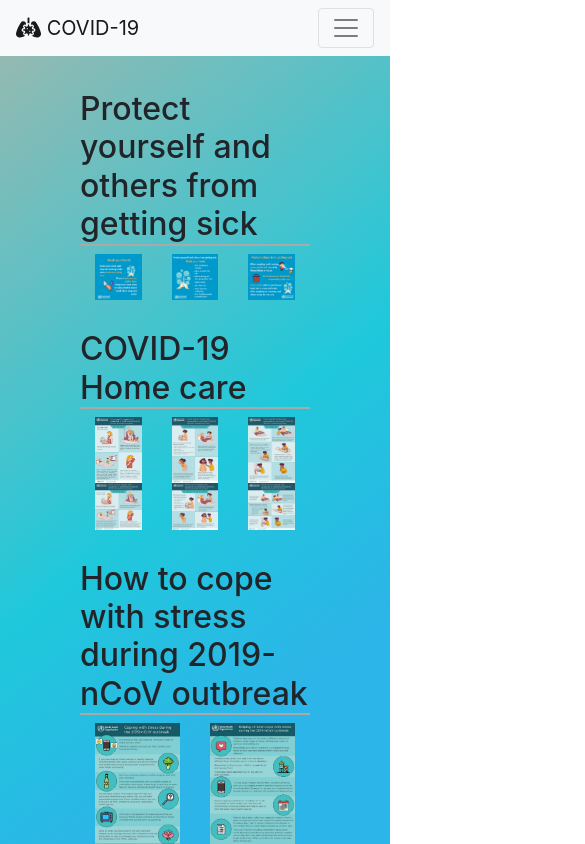
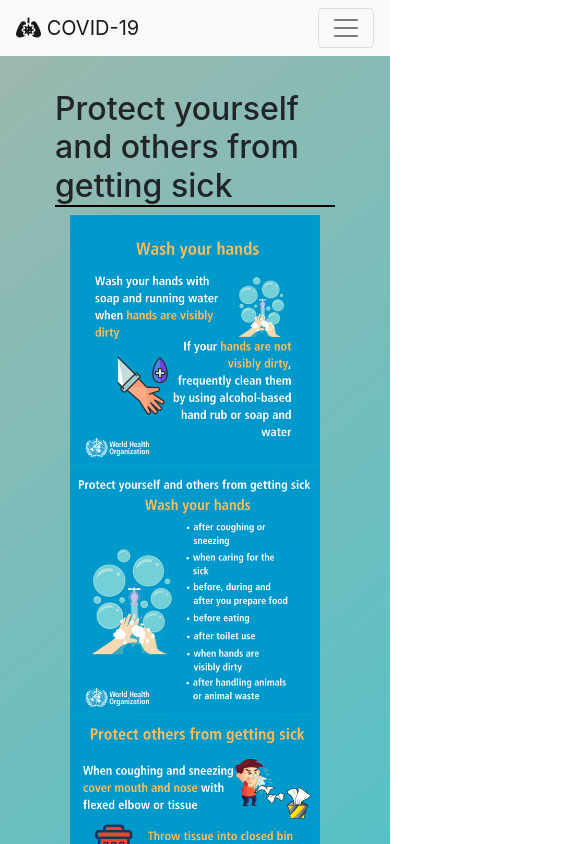
Before and after one commit to MT0609/covid-19-statistics, a React (Create React App) app: page /#/advice in a window 390 px wide. Shown: the top 844 px of the page, 585 px wide, since content can reach past the window. Built offline with nearby package versions, Linux system fonts and the light colour scheme.

Commit message:
add responsive for statistics

```diff
--- a/src/App.css
+++ b/src/App.css
@@ -5,7 +5,7 @@
 .App {
   background-image: linear-gradient(141deg, #9fb8ad 0%, #1fc8db 51%, #2cb5e8 75%);
   margin: 0;
-  padding: 50px;
+  padding: 50px 25px;
 }
 
 nav{
--- a/src/component/VietnamStatistics.js
+++ b/src/component/VietnamStatistics.js
@@ -81,7 +81,7 @@ class VietNamStatistics extends React.Component{
               <h1>Vietnam Statistics</h1>
               <div className='container-fluid'>
                 <div className='row'>
-                  <div className='col-3'>
+                  <div className='col-12 col-md-3'>
                       <div className="total">
                         <div id="cases" className="data">
                             <span>{VietNamTotal.cases}</span>
@@ -98,7 +98,7 @@ class VietNamStatistics extends React.Component{
                       </div>
                   </div>
 
-                  <div className='col-9'>
+                  <div className='col-12 col-md-9'>
                       <div className="chart">
                         {this.VietnamTimelineChart(VietNamTimeline)}
                       </div>
--- a/src/component/globalStatistics.js
+++ b/src/component/globalStatistics.js
@@ -38,14 +38,14 @@ class GlobalStatistics extends React.Component{
 
                 <div className='container-fluid'>
                     <div className='row'>
-                        <div className="col-9">
+                        <div className="col-12 col-md-9">
                              <div className="countries">
                                 {country.map((item,key) => <CountryBox key={key} flag={item.countryInfo.flag} country={item.country} cases={item.cases} recovered={item.recovered}
                                 deaths={item.deaths} todayCases={item.todayCases} todayDeaths={item.todayDeaths}/>)}
                             </div>
                         </div>
 
-                        <div className="col-3">
+                        <div className="col-12 col-md-3">
                             <div className="total">
                                 <div id="cases" className="data">
                                     <span>{world.cases}</span>
--- a/src/page/advice/advice.css
+++ b/src/page/advice/advice.css
@@ -11,5 +11,10 @@ section{
 }
 
 h2{
-    border-bottom: 2px solid darkgray;
+    border-bottom: 2px solid black;
 }
+
+p{
+    font-size: large;
+    background-color: transparent;
+}
--- a/src/page/advice/advice.js
+++ b/src/page/advice/advice.js
@@ -6,15 +6,15 @@ const Advice = () => {
         <div className='advice'>
             <section>
                 <h2>Protect yourself and others from getting sick</h2>
-                <div className='container'>
+                <div className='container-fluid'>
                     <div className='row'>
-                        <div className='col'>
+                        <div className='col-sm-12 col-md-4'>
                             <img src={require('../../image/protect.png')} />
                         </div>
-                        <div className='col'>
+                        <div className='col-sm-12 col-md-4'>
                             <img src={require('../../image/protect2.png')} />
                         </div>
-                        <div className='col'>
+                        <div className='col-sm-12 col-md-4'>
                             <img src={require('../../image/protect3.png')} />
                         </div>
                     </div>
@@ -23,26 +23,26 @@ const Advice = () => {
 
             <section>
                 <h2>COVID-19 Home care</h2>
-                <div className='container'>
+                <div className='container-fluid'>
                     <div className='row'>
-                        <div className='col'>
+                        <div className='col-sm-12 col-md-4'>
                             <img src={require('../../image/homecare.png')} />
                         </div>
-                        <div className='col'>
+                        <div className='col-sm-12 col-md-4'>
                             <img src={require('../../image/homecare2.png')} />
                         </div>
-                        <div className='col'>
+                        <div className='col-sm-12 col-md-4'>
                             <img src={require('../../image/homecare3.png')} />
                         </div>
                     </div>
                     <div className='row'>
-                        <div className='col'>
+                        <div className='col-sm-12 col-md-4'>
                             <img src={require('../../image/homecare4.png')} />
                         </div>
-                        <div className='col'>
+                        <div className='col-sm-12 col-md-4'>
                             <img src={require('../../image/homecare5.png')} />
                         </div>
-                        <div className='col'>
+                        <div className='col-sm-12 col-md-4'>
                             <img src={require('../../image/homecare6.png')} />
                         </div>
                     </div>
@@ -53,17 +53,15 @@ const Advice = () => {
                 <h2>How to cope with stress during 2019-nCoV outbreak</h2>
                 <div className="container">
                     <div className="row">
-                        <div className='col'>
-                            <img src={require('../../image/stress.jpg')} />
+                        <div className='col-6'>
+                            <img src={require('../../image/stress.jpg')} style={{width: "400px"}} />
                         </div>
-                        <div className='col'>
-                            <img src={require('../../image/stress2.jpg')} />
+                        <div className='col-6'>
+                            <img src={require('../../image/stress2.jpg')} style={{width: "400px"}} />
                         </div>
                     </div>
                 </div>
             </section>
-
-
 
         </div>
     )
--- a/src/page/needtoknow/needtoknow.css
+++ b/src/page/needtoknow/needtoknow.css
@@ -2,7 +2,7 @@
     margin-top: 60px;
 }
 
-.symptoms .container .col{
+.symptoms .container {
     text-align: center;
 }
 
--- a/src/page/needtoknow/needtoknow.js
+++ b/src/page/needtoknow/needtoknow.js
@@ -16,10 +16,10 @@ const NeedtoKnow = () => {
                 <p className='text-center'>These images are colorized and from electron microscropes</p>
                 <div className="container">
                     <div className="row">
-                        <div className='col'>
+                        <div className='col-sm-12 col-md-6'>
                             <img src={require('../../image/virus2.jpg')} />
                         </div>
-                        <div className='col'>
+                        <div className='col-sm-12 col-md-6'>
                             <img src={require('../../image/virus.jpg')} />
                         </div>
                     </div>
@@ -31,15 +31,15 @@ const NeedtoKnow = () => {
                 <p>Symptoms of COVID-19 can range from mild illness to pneumonia. Some people will recover easily, and others may get very sick very quickly.</p>
                 <div className="container">
                     <div className="row">
-                        <div className='col'>
+                        <div className='col-sm-12 col-md-4'>
                             <img src={require('../../image/fever.png')} />
                             <p>FEVER</p>
                         </div>
-                        <div className='col'>
+                        <div className='col-sm-12 col-md-4'>
                             <img src={require('../../image/cough.png')} />
                             <p>COUGH</p>
                         </div>
-                        <div className='col'>
+                        <div className='col-sm-12 col-md-4'>
                             <img src={require('../../image/breathshortness.png')} />
                             <p>BREATH SHORTNESS</p>
                         </div>
```
